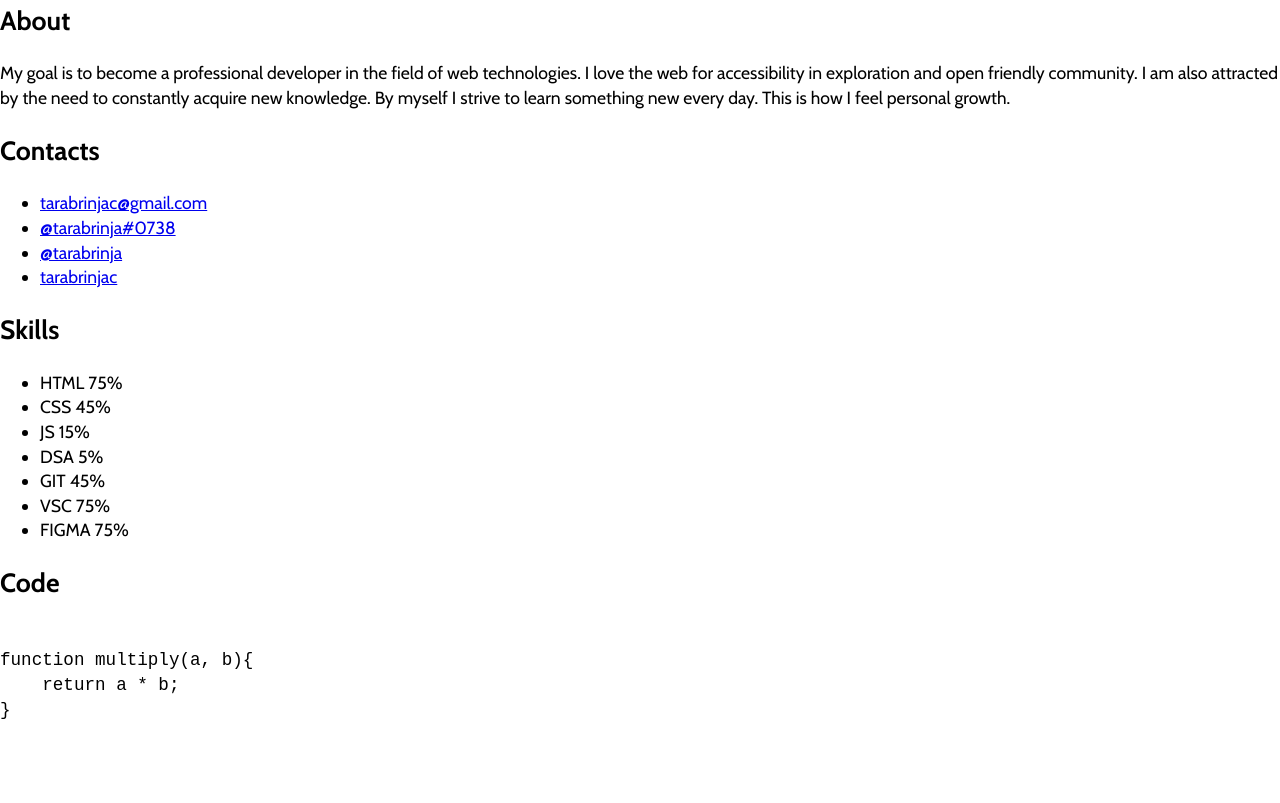
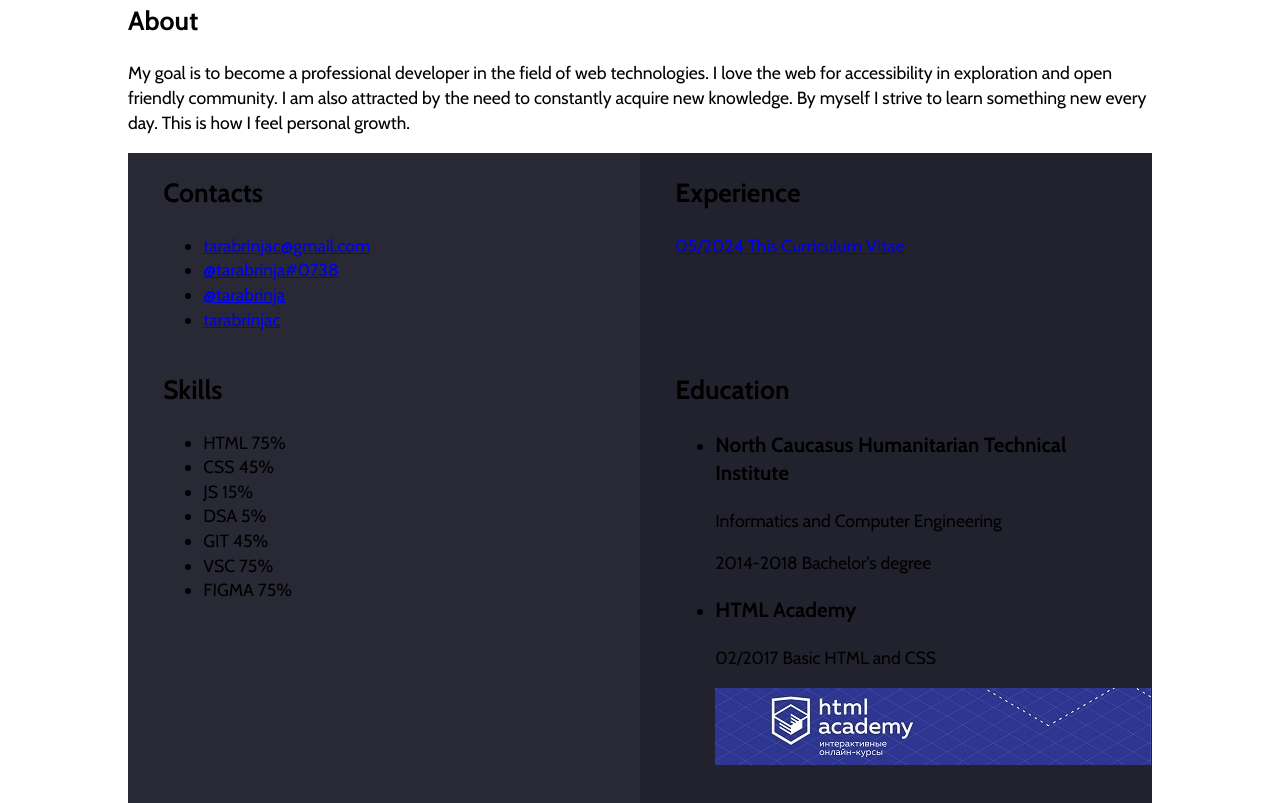
Before and after one commit to tarabrinjac/rsschool-cv, a website: page index.html in a window 1280 px wide. Shown: the part 717-1520 px from the top of the page. Drawn offline with Linux system fonts and the light colour scheme.

Commit message:
feat: add sections layout in style.css

```diff
--- a/css/style.css
+++ b/css/style.css
@@ -41,3 +41,63 @@
 
   background-color: #22222e;
 }
+
+/** ==========================================================================
+/** Sections Layout
+/** ========================================================================== */
+
+.main-container {
+  display: flex;
+  flex-direction: column;
+  flex-basis: 80%;
+
+  max-width: 1440px;
+}
+
+.main-content {
+  display: flex;
+  flex-wrap: wrap;
+  align-content: flex-start;
+}
+
+.section {
+  padding: 0 2em;
+
+  width: 50%;
+}
+
+.section-contacts {
+  order: 1;
+
+  background-color: #292935;
+}
+
+.section-skills {
+  order: 3;
+
+  background-color: #292935;
+}
+
+.section-code {
+  order: 5;
+
+  background-color: #292935;
+}
+
+.section-experience {
+  order: 2;
+
+  background-color: #22222e;
+}
+
+.section-education {
+  order: 4;
+
+  background-color: #22222e;
+}
+
+.section-english {
+  order: 6;
+
+  background-color: #22222e;
+}
```
